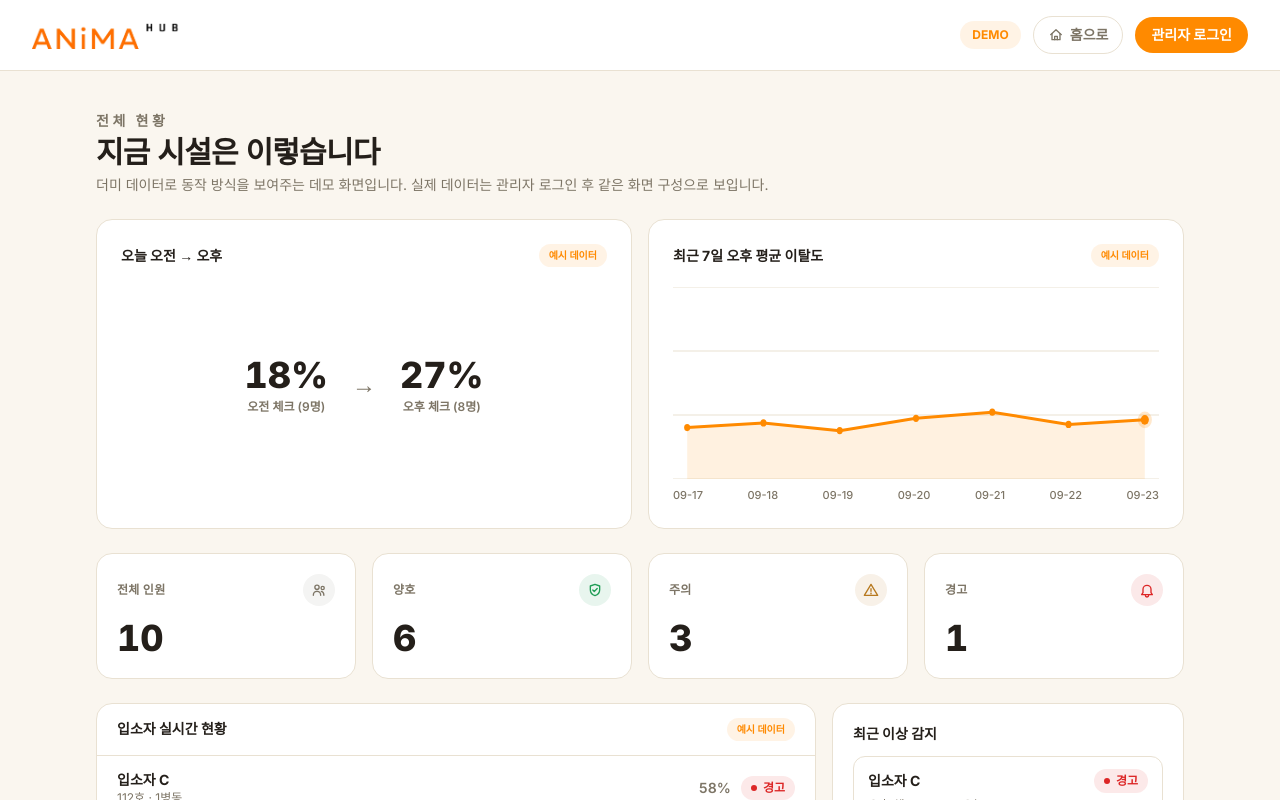
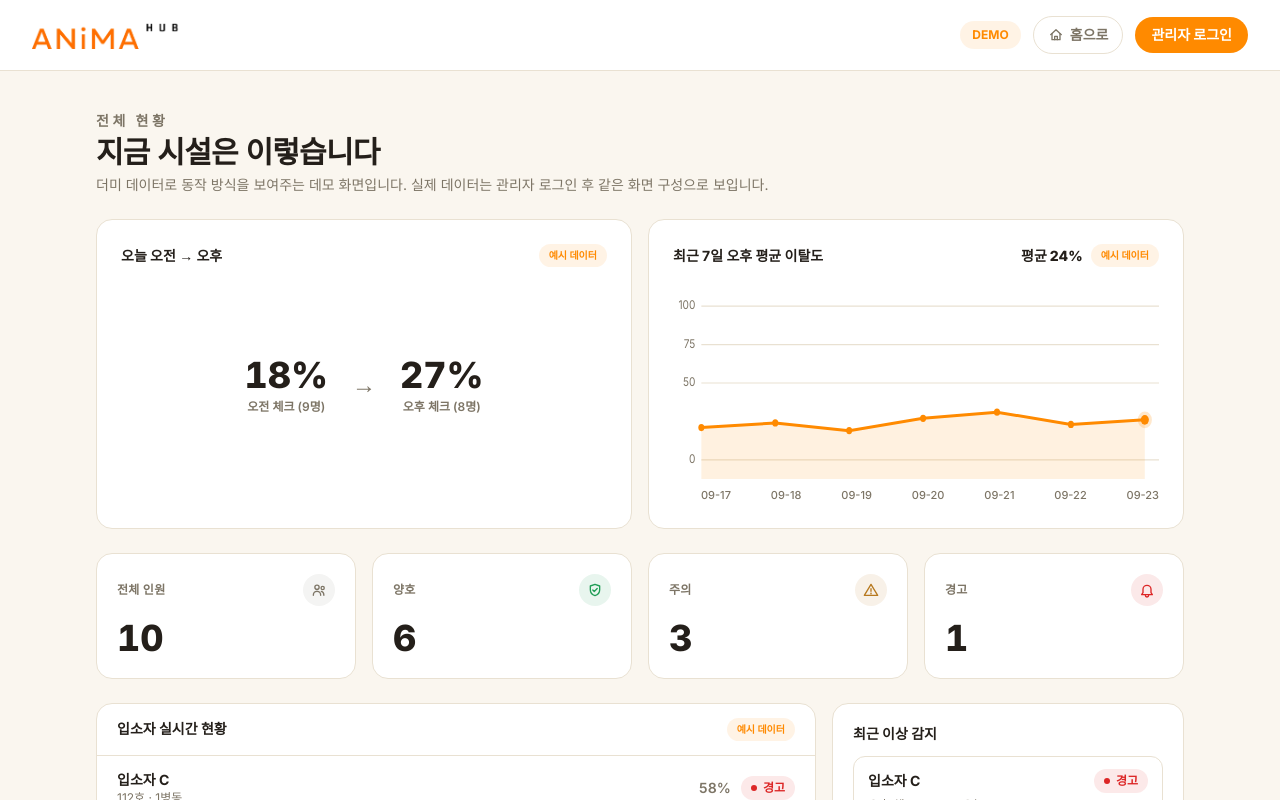
Before and after one commit to sagejeong/anima-site, a Next.js app: page /dashboard-demo in a window 1280 px wide. Shown: the top 800 px of the page. Built offline with nearby package versions, Linux system fonts and the light colour scheme; a web font is replaced by a local one.

Commit message:
그래프 점에 커서 올리면 퍼센트 툴팁 표시, 대시보드 그래프에 0/50/75/100 축 라벨 추가, 추이 문구/소개 문장 수정

```diff
--- a/app/about/page.tsx
+++ b/app/about/page.tsx
@@ -260,10 +260,6 @@ export default function AboutPage() {
                 분석을 요청하시더라도 가입 시 만든 ID 정도만 식별 번호로 쓰이고,
                 이름·연락처 같은 인적사항은 저장하지 않습니다.
               </li>
-              <li>
-                모든 절차는 몸에 어떤 것도 삽입하지 않는 비침습적 방식으로만
-                이루어집니다.
-              </li>
             </ul>
           </Section>
 
--- a/app/dashboard-demo/page.tsx
+++ b/app/dashboard-demo/page.tsx
@@ -80,9 +80,18 @@ export default function DashboardDemoPage() {
             <div className="flex flex-col rounded-2xl border border-line bg-steel-surface p-5 sm:p-6">
               <div className="flex items-center justify-between">
                 <p className="text-sm font-bold text-ink">최근 7일 오후 평균 이탈도</p>
-                <span className="rounded-full bg-primary/10 px-2.5 py-1 text-[10px] font-bold text-primary">
-                  예시 데이터
-                </span>
+                <div className="flex items-center gap-2">
+                  <span className="font-hub-mono text-sm font-extrabold text-ink">
+                    평균{" "}
+                    {Math.round(
+                      DEMO_WEEKLY_AFTER.reduce((sum, p) => sum + p.average, 0) / DEMO_WEEKLY_AFTER.length,
+                    )}
+                    %
+                  </span>
+                  <span className="rounded-full bg-primary/10 px-2.5 py-1 text-[10px] font-bold text-primary">
+                    예시 데이터
+                  </span>
+                </div>
               </div>
               <LineChart
                 points={DEMO_WEEKLY_AFTER.map((p) => ({ label: p.date, value: p.average }))}
--- a/app/dashboard/page.tsx
+++ b/app/dashboard/page.tsx
@@ -278,7 +278,6 @@ export default function DashboardOverviewPage() {
           ) : (
             <LineChart
               points={stats.weekly.map((p) => ({ label: p.date.slice(5), value: p.average }))}
-              showValues
               className="mt-5"
             />
           )}
--- a/components/hub/LineChart.tsx
+++ b/components/hub/LineChart.tsx
@@ -1,3 +1,7 @@
+"use client";
+
+import { useState } from "react";
+
 type Point = { label: string; value: number };
 
 type LineChartProps = {
@@ -6,14 +10,13 @@ type LineChartProps = {
   className?: string;
   svgClassName?: string;
   showLabels?: boolean;
-  /** 각 점 위에 값(%)을 같이 표시 */
-  showValues?: boolean;
 };
 
 const VIEW_WIDTH = 480;
 const VIEW_HEIGHT = 160;
-const GRID_ROWS = 4;
-const PAD_X = 14;
+const AXIS_PERCENTS = [0, 50, 75, 100] as const;
+const PAD_LEFT = 28;
+const PAD_RIGHT = 14;
 const PAD_Y = 16;
 const MAX_PERCENT = 100;
 
@@ -23,19 +26,21 @@ function yFor(value: number): number {
 }
 
 // 시간대별 추이 그래프. viewBox 기반이라 고정 px 아니고 컨테이너에 맞춰 늘어남.
-// 값은 항상 0~100% 척도로 그림
+// 값은 항상 0~100% 척도로 그리고, 왼쪽에 0/50/75/100 축 라벨을 붙여서 점이
+// 어느 구간에 있는지 바로 보이게 함. 점에 마우스를 올리면 퍼센트가 뜸
 export default function LineChart({
   points,
   color = "var(--color-primary)",
   className = "",
   svgClassName = "h-40 w-full sm:h-48",
   showLabels = true,
-  showValues = false,
 }: LineChartProps) {
-  const step = points.length > 1 ? (VIEW_WIDTH - PAD_X * 2) / (points.length - 1) : 0;
+  const [hoverIndex, setHoverIndex] = useState<number | null>(null);
+
+  const step = points.length > 1 ? (VIEW_WIDTH - PAD_LEFT - PAD_RIGHT) / (points.length - 1) : 0;
 
   const coords = points.map((point, index) => ({
-    x: PAD_X + index * step,
+    x: PAD_LEFT + index * step,
     y: yFor(point.value),
     value: point.value,
   }));
@@ -48,39 +53,73 @@ export default function LineChart({
       ? `${linePath} L${coords[coords.length - 1].x.toFixed(1)},${VIEW_HEIGHT} L${coords[0].x.toFixed(1)},${VIEW_HEIGHT} Z`
       : "";
   const last = coords[coords.length - 1];
+  const hovered = hoverIndex !== null ? coords[hoverIndex] : null;
 
   return (
-    <div className={className}>
+    <div className={`relative ${className}`}>
       <svg
         viewBox={`0 0 ${VIEW_WIDTH} ${VIEW_HEIGHT}`}
-        className={svgClassName}
+        className={`overflow-visible ${svgClassName}`}
         preserveAspectRatio="none"
         role="img"
         aria-label="시간대별 시설 평균 이탈도 추이"
       >
-        {Array.from({ length: GRID_ROWS }).map((_, i) => {
-          const y = (VIEW_HEIGHT / (GRID_ROWS - 1)) * i;
-          return <line key={i} x1="0" y1={y} x2={VIEW_WIDTH} y2={y} stroke="var(--color-line)" strokeWidth="1" />;
-        })}
+        {AXIS_PERCENTS.map((percent) => (
+          <g key={percent}>
+            <line
+              x1={PAD_LEFT}
+              x2={VIEW_WIDTH}
+              y1={yFor(percent)}
+              y2={yFor(percent)}
+              stroke="var(--color-line)"
+              strokeWidth="1"
+            />
+            <text
+              x={PAD_LEFT - 6}
+              y={yFor(percent)}
+              textAnchor="end"
+              dominantBaseline="middle"
+              fontSize="10"
+              fill="var(--color-ink-soft)"
+            >
+              {percent}
+            </text>
+          </g>
+        ))}
 
         <path d={areaPath} fill={color} opacity="0.12" />
         <path d={linePath} fill="none" stroke={color} strokeWidth="2.5" strokeLinecap="round" strokeLinejoin="round" />
 
         {coords.map((c, i) => (
-          <circle key={i} cx={c.x} cy={c.y} r={i === coords.length - 1 ? 4 : 3} fill={color} />
+          <circle
+            key={i}
+            cx={c.x}
+            cy={c.y}
+            r={hoverIndex === i ? 6 : i === coords.length - 1 ? 4 : 3}
+            fill={color}
+            className="transition-[r]"
+            onMouseEnter={() => setHoverIndex(i)}
+            onMouseLeave={() => setHoverIndex((current) => (current === i ? null : current))}
+          />
         ))}
         {last && <circle cx={last.x} cy={last.y} r="7" fill={color} opacity="0.2" />}
-
-        {showValues &&
-          coords.map((c, i) => (
-            <text key={i} x={c.x} y={Math.max(12, c.y - 10)} textAnchor="middle" fontSize="12" fontWeight="700" fill={color}>
-              {Math.round(c.value)}%
-            </text>
-          ))}
       </svg>
 
+      {hovered && hoverIndex !== null && (
+        <div
+          className="pointer-events-none absolute -translate-x-1/2 -translate-y-full rounded-lg bg-ink px-2.5 py-1.5 text-xs font-bold whitespace-nowrap text-steel shadow-lg"
+          style={{
+            left: `${(hovered.x / VIEW_WIDTH) * 100}%`,
+            top: `${(hovered.y / VIEW_HEIGHT) * 100}%`,
+            marginTop: "-10px",
+          }}
+        >
+          {points[hoverIndex].label} · {Math.round(hovered.value)}%
+        </div>
+      )}
+
       {showLabels && (
-        <div className="mt-2 flex justify-between text-[11px] font-medium text-ink-soft">
+        <div className="mt-2 flex justify-between pl-7 text-[11px] font-medium text-ink-soft">
           {points.map((point, index) => (
             <span key={`${point.label}-${index}`}>{point.label}</span>
           ))}
--- a/components/record/TrendChart.tsx
+++ b/components/record/TrendChart.tsx
@@ -1,3 +1,6 @@
+"use client";
+
+import { useState } from "react";
 import { RISK_COPY, type RiskLevel, type TrendPoint } from "@/lib/result";
 
 const VIEW_WIDTH = 320;
@@ -25,7 +28,7 @@ function yForPercent(percent: number): number {
   return PLOT_BOTTOM - (clamped / 100) * (PLOT_BOTTOM - PLOT_TOP);
 }
 
-// 순수 표시용 선 그래프. points만 그림, SVG+title뿐이라 클라이언트 컴포넌트 아님.
+// 선 그래프. 점에 마우스를 올리면 그 자리에 퍼센트를 띄워줌.
 // 기록 0~1개일 때도 틀(축·기준선)은 그대로 두고 선·점·평균선만 생략함
 export default function TrendChart({
   points,
@@ -34,6 +37,8 @@ export default function TrendChart({
   points: readonly TrendPoint[];
   average: number;
 }) {
+  const [hoverIndex, setHoverIndex] = useState<number | null>(null);
+
   const hasLine = points.length >= 2;
   const xStep = hasLine ? (PLOT_RIGHT - PLOT_LEFT) / (points.length - 1) : 0;
   const xForIndex = (index: number): number =>
@@ -46,12 +51,13 @@ export default function TrendChart({
     : "";
 
   const gridPercents = [0, 50, 75, 100] as const;
+  const hovered = hoverIndex !== null ? points[hoverIndex] : null;
 
   return (
-    <div>
+    <div className="relative">
       <svg
         viewBox={`0 0 ${VIEW_WIDTH} ${VIEW_HEIGHT}`}
-        className="h-auto w-full"
+        className="h-auto w-full overflow-visible"
         role="img"
         aria-label={
           points.length > 0
@@ -106,20 +112,18 @@ export default function TrendChart({
           </>
         )}
 
-        {/* 데이터 점, 판정 색으로 표시 */}
+        {/* 데이터 점, 판정 색으로 표시. 마우스를 올리면 퍼센트가 뜸 */}
         {points.map((point, index) => (
           <circle
             key={point.time}
             cx={xForIndex(index)}
             cy={yForPercent(point.percent)}
-            r={4}
-            className={`${RISK_FILL[point.risk]} stroke-white`}
+            r={hoverIndex === index ? 6 : 4}
+            className={`${RISK_FILL[point.risk]} stroke-white transition-[r]`}
             strokeWidth={2}
-          >
-            <title>
-              {point.fullDateLabel} · {Math.round(point.percent)}%
-            </title>
-          </circle>
+            onMouseEnter={() => setHoverIndex(index)}
+            onMouseLeave={() => setHoverIndex((current) => (current === index ? null : current))}
+          />
         ))}
 
         {points.length > 0 && (
@@ -146,6 +150,19 @@ export default function TrendChart({
         )}
       </svg>
 
+      {hovered && hoverIndex !== null && (
+        <div
+          className="pointer-events-none absolute -translate-x-1/2 -translate-y-full rounded-lg bg-ink px-2.5 py-1.5 text-xs font-bold whitespace-nowrap text-steel shadow-lg"
+          style={{
+            left: `${(xForIndex(hoverIndex) / VIEW_WIDTH) * 100}%`,
+            top: `${(yForPercent(hovered.percent) / VIEW_HEIGHT) * 100}%`,
+            marginTop: "-10px",
+          }}
+        >
+          {hovered.fullDateLabel} · {Math.round(hovered.percent)}%
+        </div>
+      )}
+
       <ul className="mt-3 flex items-center justify-center gap-4 text-xs text-ink-soft">
         {(Object.keys(RISK_COPY) as RiskLevel[])
           .slice()
--- a/lib/result.ts
+++ b/lib/result.ts
@@ -237,8 +237,8 @@ export function describeTrendChange(points: readonly TrendPoint[]): string {
 
   const delta = Math.round(points[points.length - 1].percent - points[0].percent);
 
-  if (delta <= -5) return `최근 며칠 새 ${Math.abs(delta)}%p 낮아졌어요.`;
-  if (delta >= 5) return `최근 며칠 새 ${delta}%p 높아졌어요.`;
+  if (delta <= -5) return `최근 ${Math.abs(delta)}% 낮아졌어요.`;
+  if (delta >= 5) return `최근 ${delta}% 높아졌어요.`;
   return "최근 큰 변화 없이 안정적이에요.";
 }
 
```
